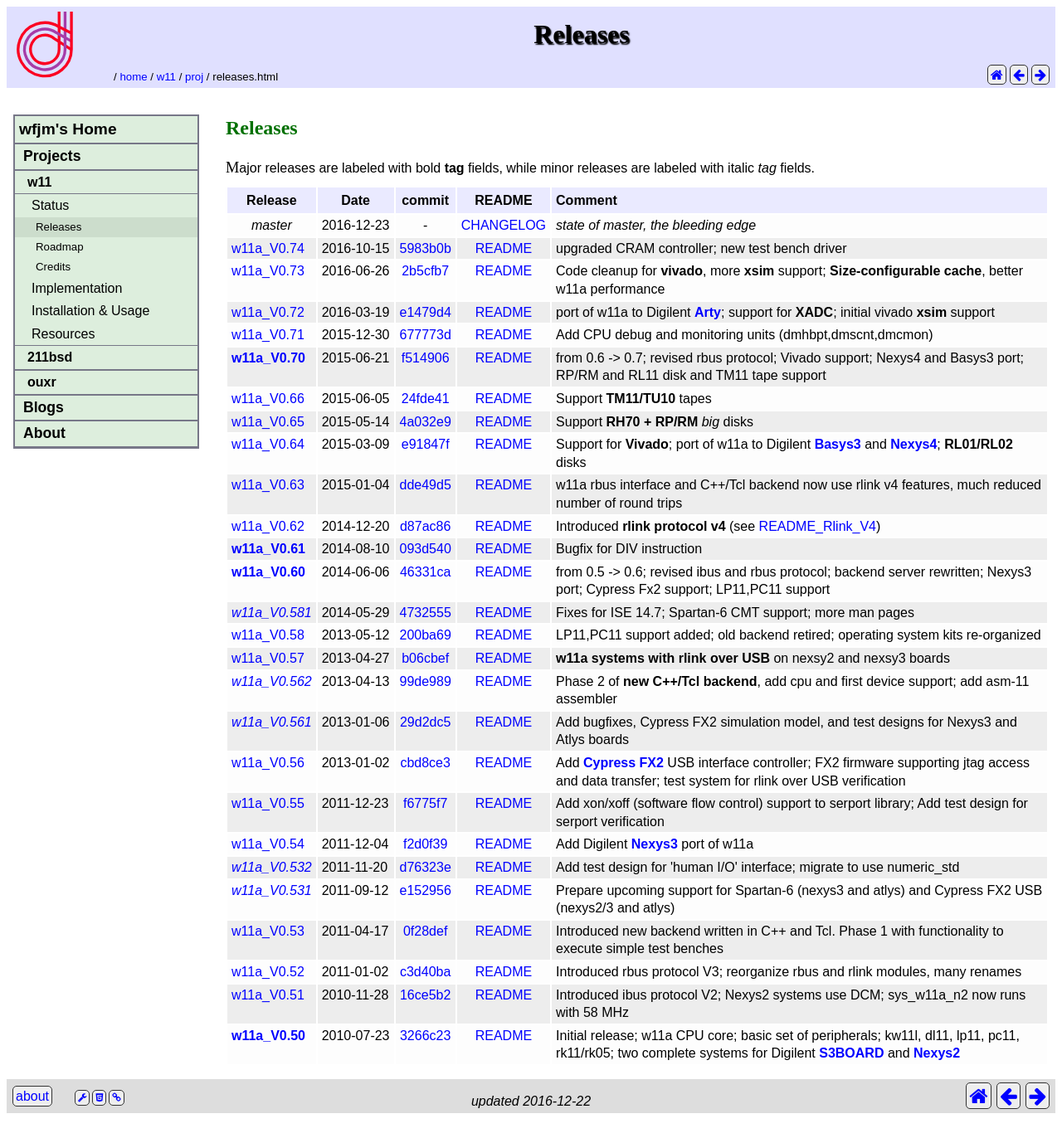
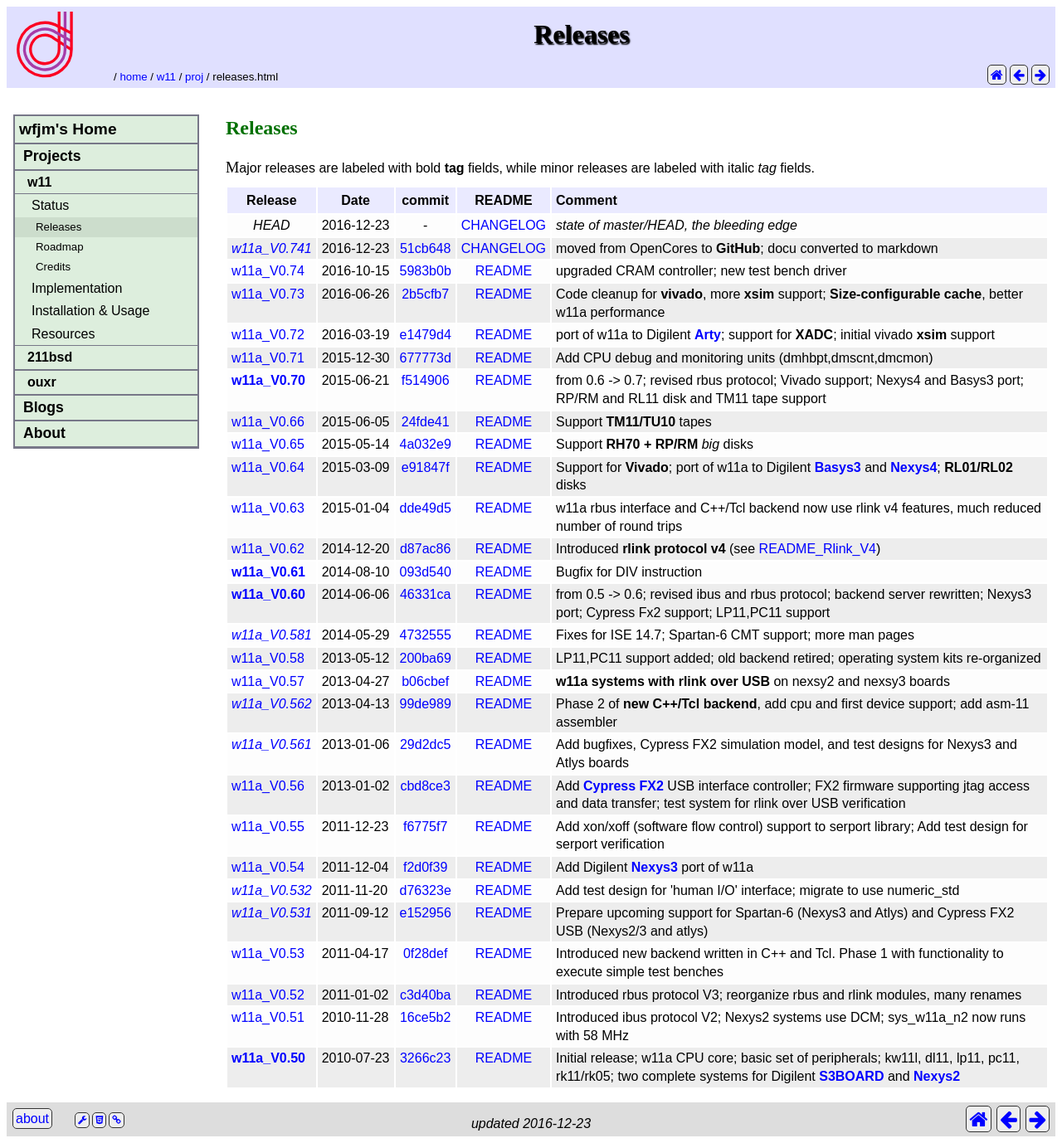
Before and after one commit to wfjm/wfjm.github.io, a Jekyll site: the page built from home/w11/proj/releases.html, in a window 1280 px wide. Shown: the whole page at 83% size. Built offline with Jekyll 4.4.1, drawn with Linux system fonts in a browser that asks for light colours; before the commit the page ends 1350 px from its top, so only the background shows below that.

Commit message:
touch-ups for w11a_V0.741 release

```diff
--- a/home/w11/proj/releases.html
+++ b/home/w11/proj/releases.html
@@ -2,13 +2,21 @@
 title: "Releases"
 #
 my:
-  changedate: 2016-12-22
+  changedate: 2016-12-23
 #
   w11_tag:  https://github.com/wfjm/w11/releases/tag
   w11_comm: https://github.com/wfjm/w11/commit
   w11_blob: https://github.com/wfjm/w11/blob
 #
   releases:
+  - tag: w11a_V0.741
+    dat: 2016-12-23
+    typ: mi
+    com: 51cb648e5444d173e4a16b0759a84102415992ba
+    fil: doc/CHANGELOG.md
+    nam: CHANGELOG
+    txt: moved from OpenCores to <b>GitHub</b>; docu converted to markdown
+
   - tag: w11a_V0.74
     dat: 2016-10-15
     typ: no
@@ -204,8 +212,8 @@ my:
     com: e15295649ed3449c37bb09c145d5d3370a0210aa
     fil: doc/README.txt
     nam: README
-    txt: Prepare upcoming support for Spartan-6 (nexys3 and atlys)
-         and Cypress FX2 USB (nexys2/3 and atlys)
+    txt: Prepare upcoming support for Spartan-6 (Nexys3 and Atlys)
+         and Cypress FX2 USB (Nexys2/3 and atlys)
 
   - tag: w11a_V0.53
     dat: 2011-04-17
@@ -266,13 +274,13 @@ releases are labeled with italic <i>tag</i> fields.
   </thead>
   <tbody>
     <tr>
-      <td class="va-top ha-center nowrap"><i>master</i></td>
+      <td class="va-top ha-center nowrap"><i>HEAD</i></td>
       <td class="va-top nowrap">{{site.time | slice: 0,10}}</td>
       <td class="va-top ha-center nowarp">-</td>
       <td class="va-top ha-center">
         <a href="{{page.my.w11_blob}}/master/doc/CHANGELOG.md">CHANGELOG</a>
       </td>
-      <td class="va-top"><i>state of master, the bleeding edge</i></td>
+      <td class="va-top"><i>state of master/HEAD, the bleeding edge</i></td>
     </tr>
 
     {% for rel in page.my.releases %}
```
